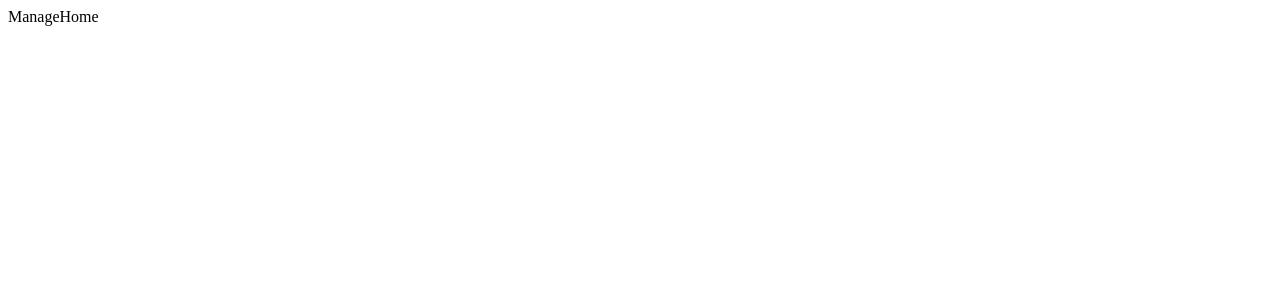
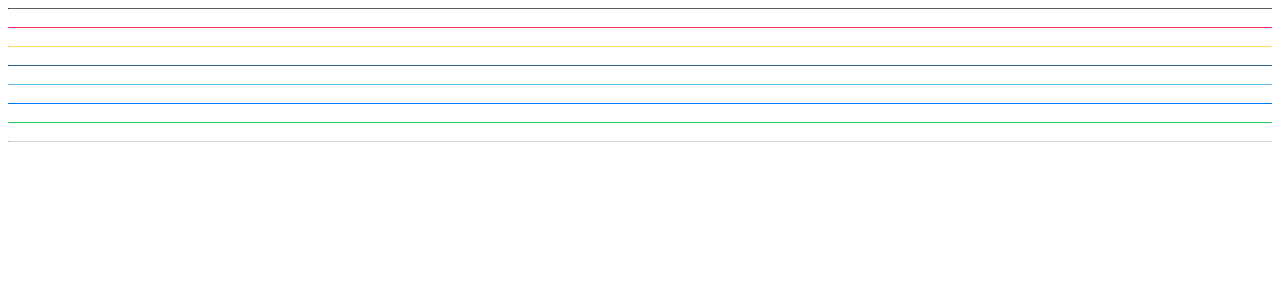
Before and after one commit to Zubair-Ashraf/keyko-contacts, a React (Create React App) app: page / in a window 1280 px wide. Shown: the top 300 px of the page. Built offline with nearby package versions, Linux system fonts and the light colour scheme.

Commit message:
Revert "Merge branch 'develop' into core-ui-components"
This reverts commit 6a3bb1f44206b753efdb7bbe496cad49239bb404, reversing
changes made to d9e0c0ee937e5e5070f97fbcf931d93a35a20b28.

```diff
--- a/src/core/App/index.tsx
+++ b/src/core/App/index.tsx
@@ -1,11 +1,26 @@
-import { BrowserRouter } from 'react-router-dom';
-import Routes from 'core/Routes';
+import { Fragment } from 'react';
+import { Divider } from 'core-ui';
 
 const App = () => {
   return (
-    <BrowserRouter>
-      <Routes />
-    </BrowserRouter>
+    <Fragment>
+      <Divider color='black' />
+      <br />
+      <Divider color='danger' />
+      <br />
+      <Divider color='warning' />
+      <br />
+      <Divider color='dark' />
+      <br />
+      <Divider color='info' />
+      <br />
+      <Divider color='primary' />
+      <br />
+      <Divider color='success' />
+      <br />
+      <Divider color='secondary' />
+      <br />
+    </Fragment>
   );
 };
 
--- a/src/core/Routes/index.tsx
+++ /dev/null
@@ -1,15 +0,0 @@
-import { Routes as Switch, Route } from 'react-router-dom';
-import { ManageHome } from 'routes/ManageHome';
-import { ManageContacts } from 'routes/ManageContacts';
-
-const Routes = () => (
-  <Switch>
-    <Route path='/' element={<ManageHome />} />
-    <Route path='/contacts'>
-      <Route path='' element={<ManageContacts />} />
-      <Route path=':id' element={<ManageContacts />} />
-    </Route>
-  </Switch>
-);
-
-export default Routes;
--- a/src/routes/ManageContacts/index.tsx
+++ /dev/null
@@ -1,5 +0,0 @@
-export const ManageContacts = () => {
-  return <div>ManageContacts</div>;
-};
-
-export default ManageContacts;
--- a/src/routes/ManageHome/index.tsx
+++ /dev/null
@@ -1,5 +0,0 @@
-export const ManageHome = () => {
-  return <div>ManageHome</div>;
-};
-
-export default ManageHome;
```
